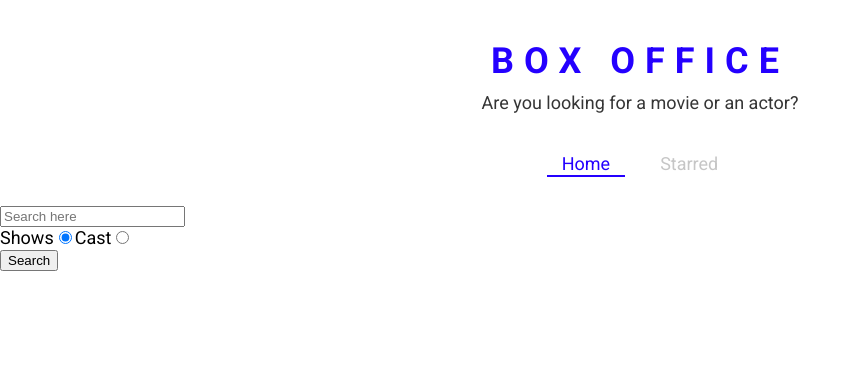
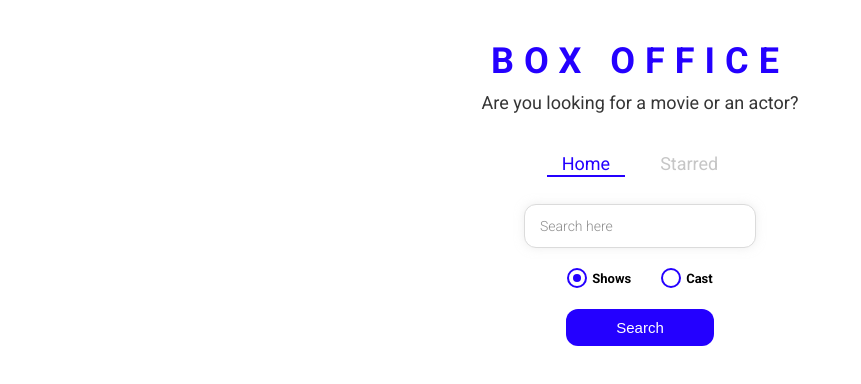
Before and after one commit to chj2788/SearchMovies, a React (Create React App) app: page / in a window 1280 px wide. Shown: the top 384 px of the page, without its empty margins (0-861 px from the left). Built offline with nearby package versions, Linux system fonts and the light colour scheme.

Commit message:
styled the entire appgit add .git add .git add .git add .!

```diff
--- /dev/null
+++ b/src/components/CustomRadio.js
@@ -0,0 +1,65 @@
+import styled from 'styled-components';
+
+const RadioWrapper = styled.label`
+  display: block;
+  position: relative;
+  padding-left: 25px;
+  cursor: pointer;
+  font-size: 13px;
+  user-select: none;
+  font-weight: 700;
+  line-height: 1.65;
+
+  input {
+    position: absolute;
+    opacity: 0;
+    cursor: pointer;
+  }
+
+  span {
+    position: absolute;
+    top: 0;
+    left: 0;
+    height: 16px;
+    width: 16px;
+    background-color: #fff;
+    border: 2px solid ${({ theme }) => theme.mainColors.blue};
+    border-radius: 50%;
+  }
+
+  input:checked ~ span {
+    background-color: #fff;
+    border: 2px solid ${({ theme }) => theme.mainColors.blue};
+  }
+
+  span:after {
+    content: '';
+    position: absolute;
+    display: none;
+  }
+
+  input:checked ~ span:after {
+    display: block;
+  }
+
+  span:after {
+    top: 4px;
+    left: 4px;
+    width: 8px;
+    height: 8px;
+    border-radius: 50%;
+    background: ${({ theme }) => theme.mainColors.blue};
+  }
+`;
+
+const CustomRadio = ({ label, ...restProps }) => {
+  return (
+    <RadioWrapper htmlFor={restProps.id}>
+      {label}
+      <input {...restProps} type="radio" />
+      <span />
+    </RadioWrapper>
+  );
+};
+
+export default CustomRadio;
--- a/src/pages/Home.js
+++ b/src/pages/Home.js
@@ -1,10 +1,16 @@
 /* eslint-disable */
 import React, { useState, useEffect } from 'react';
 import CastGrid from '../components/cast/CastGrid';
+import CustomRadio from '../components/CustomRadio';
 import MainPageLayout from '../components/MainPageLayout';
 import ShowGrid from '../components/show/ShowGrid';
 import { apiGet } from '../misc/config';
 import { useLastQuery } from '../misc/custom-hooks';
+import {
+  RadioInputsWrapper,
+  SearchButtonWrapper,
+  SearchInput,
+} from './Home.styled';
 
 const Home = () => {
   const [input, setInput] = useLastQuery();
@@ -53,7 +59,7 @@
 
   return (
     <MainPageLayout>
-      <input
+      <SearchInput
         type="text"
         placeholder="Search here"
         onChange={onInputChange}
@@ -61,32 +67,31 @@
         value={input}
       />
 
-      <div>
-        <label htmlFor="shows-search">
-          Shows
-          <input
+      <RadioInputsWrapper>
+        <div>
+          <CustomRadio
+            label="Shows"
             id="shows-search"
-            type="radio"
             value="shows"
             checked={isShow}
             onChange={onRadioChange}
           />
-        </label>
-        <label htmlFor="people-search">
-          Cast
-          <input
+        </div>
+        <div>
+          <CustomRadio
+            label="Cast"
             id="people-search "
-            type="radio"
             value="people"
             checked={!isShow}
             onChange={onRadioChange}
           />
-        </label>
-      </div>
-
-      <button type="button" onClick={onSearch}>
-        Search
-      </button>
+        </div>
+      </RadioInputsWrapper>
+      <SearchButtonWrapper>
+        <button type="button" onClick={onSearch}>
+          Search
+        </button>
+      </SearchButtonWrapper>
       {renderResults()}
     </MainPageLayout>
   );
--- /dev/null
+++ b/src/pages/Home.styled.js
@@ -0,0 +1,49 @@
+import styled from 'styled-components';
+
+export const SearchInput = styled.input`
+  display: block;
+  font-family: 'Roboto', sans-serif;
+  width: 200px;
+  margin: auto;
+  outline: none;
+  padding: 13px 15px;
+  border: 1px solid #dbdbdb;
+  box-shadow: 0px 0px 10px 0px rgba(219, 219, 219, 0.5);
+  font-size: 14px;
+  border-radius: 12px;
+  color: #8d8d8d;
+
+  &::placeholder {
+    font-weight: 300;
+    color: #8d8d8d;
+  }
+`;
+
+export const RadioInputsWrapper = styled.div`
+  display: flex;
+  justify-content: center;
+  margin: 20px 0;
+
+  div {
+    margin: 0 15px;
+  }
+`;
+
+export const SearchButtonWrapper = styled.div`
+  text-align: center;
+  margin-bottom: 35px;
+
+  button {
+    color: #fff;
+    background-color: ${({ theme }) => theme.mainColors.blue};
+    margin: auto;
+    padding: 10px 50px;
+    font-size: 15px;
+    border: none;
+    outline: none;
+    border-radius: 12px;
+    &:hover {
+      cursor: pointer;
+    }
+  }
+`;
```
Also changed, not shown: 1 other file (tests, documents, lock files or other folders).
